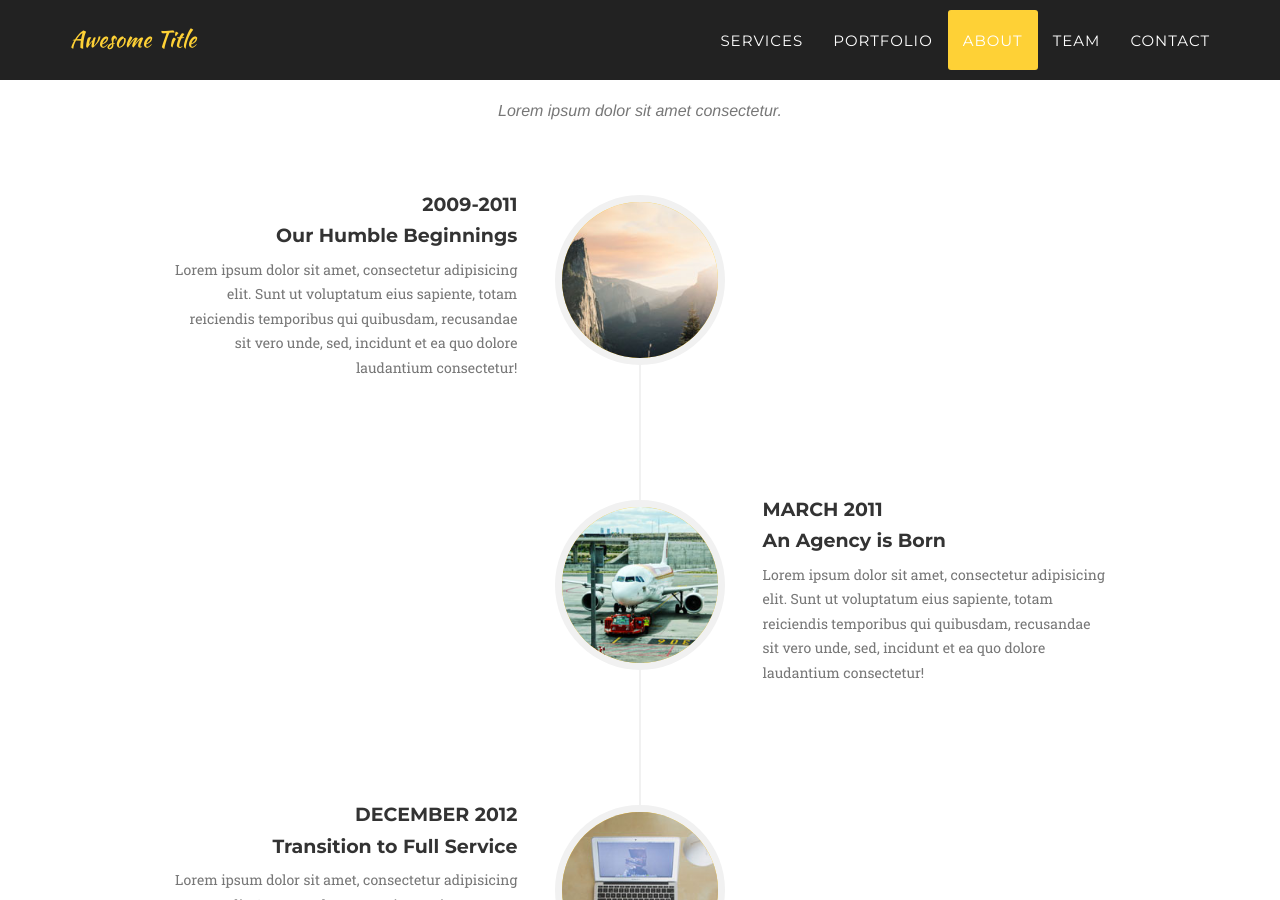
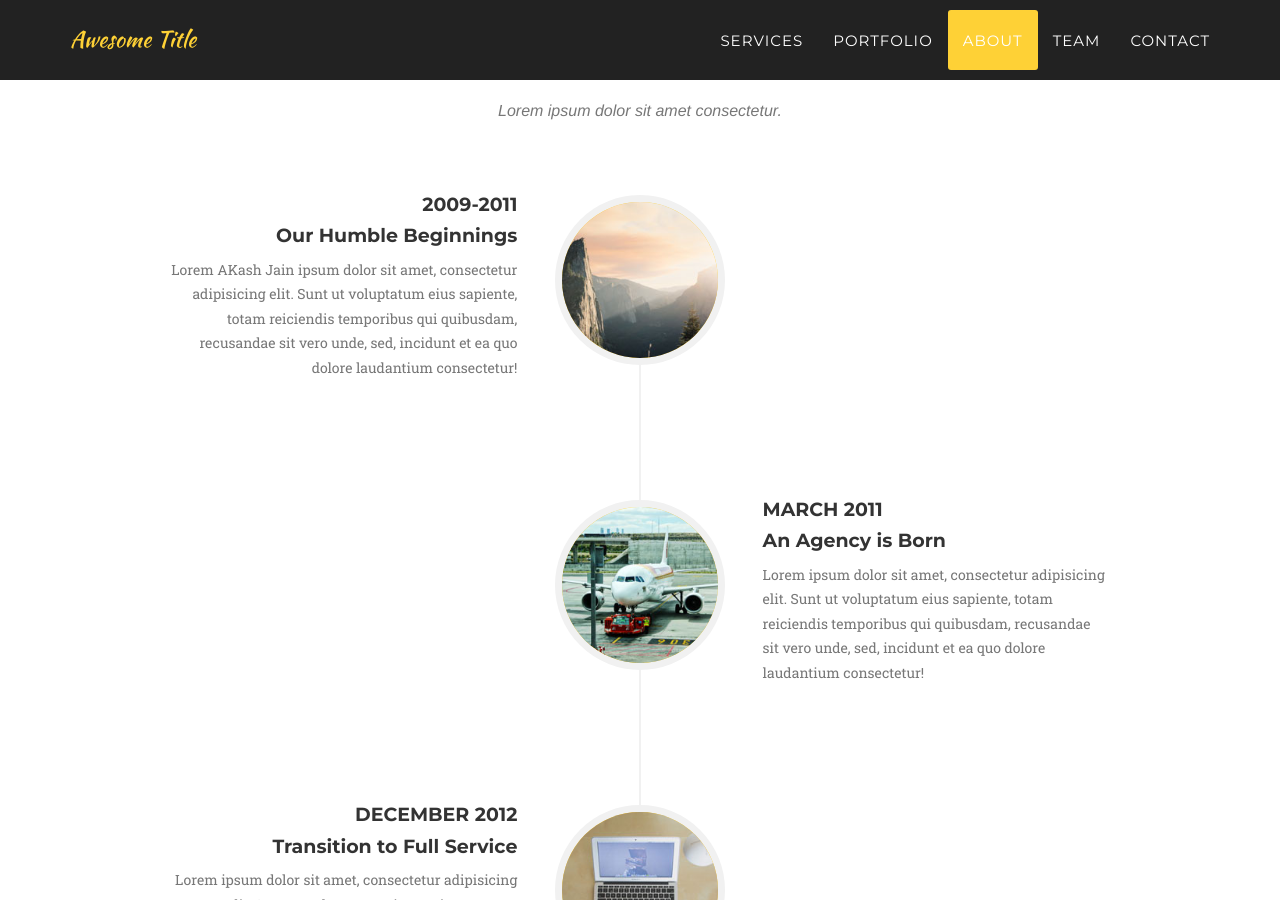
Before and after one commit to akash0212/akash0212.github.io, a Jekyll site: the page built from index.html, in a window 1280 px wide and 900 px high, scrolled down 1583 px. Built offline with Jekyll 4.4.1, drawn with Linux system fonts in a browser that asks for light colours; some web fonts are replaced.

```diff
--- a/_includes/about.html
+++ b/_includes/about.html
@@ -20,7 +20,7 @@
                                     <h4 class="subheading">Our Humble Beginnings</h4>
                                 </div>
                                 <div class="timeline-body">
-                                    <p class="text-muted">Lorem ipsum dolor sit amet, consectetur adipisicing elit. Sunt ut voluptatum eius sapiente, totam reiciendis temporibus qui quibusdam, recusandae sit vero unde, sed, incidunt et ea quo dolore laudantium consectetur!</p>
+                                    <p class="text-muted">Lorem AKash Jain ipsum dolor sit amet, consectetur adipisicing elit. Sunt ut voluptatum eius sapiente, totam reiciendis temporibus qui quibusdam, recusandae sit vero unde, sed, incidunt et ea quo dolore laudantium consectetur!</p>
                                 </div>
                             </div>
                         </li>
```
Also changed, not shown: _includes/portfolio_grid11.html (renamed from _includes/portfolio_grid.html).
